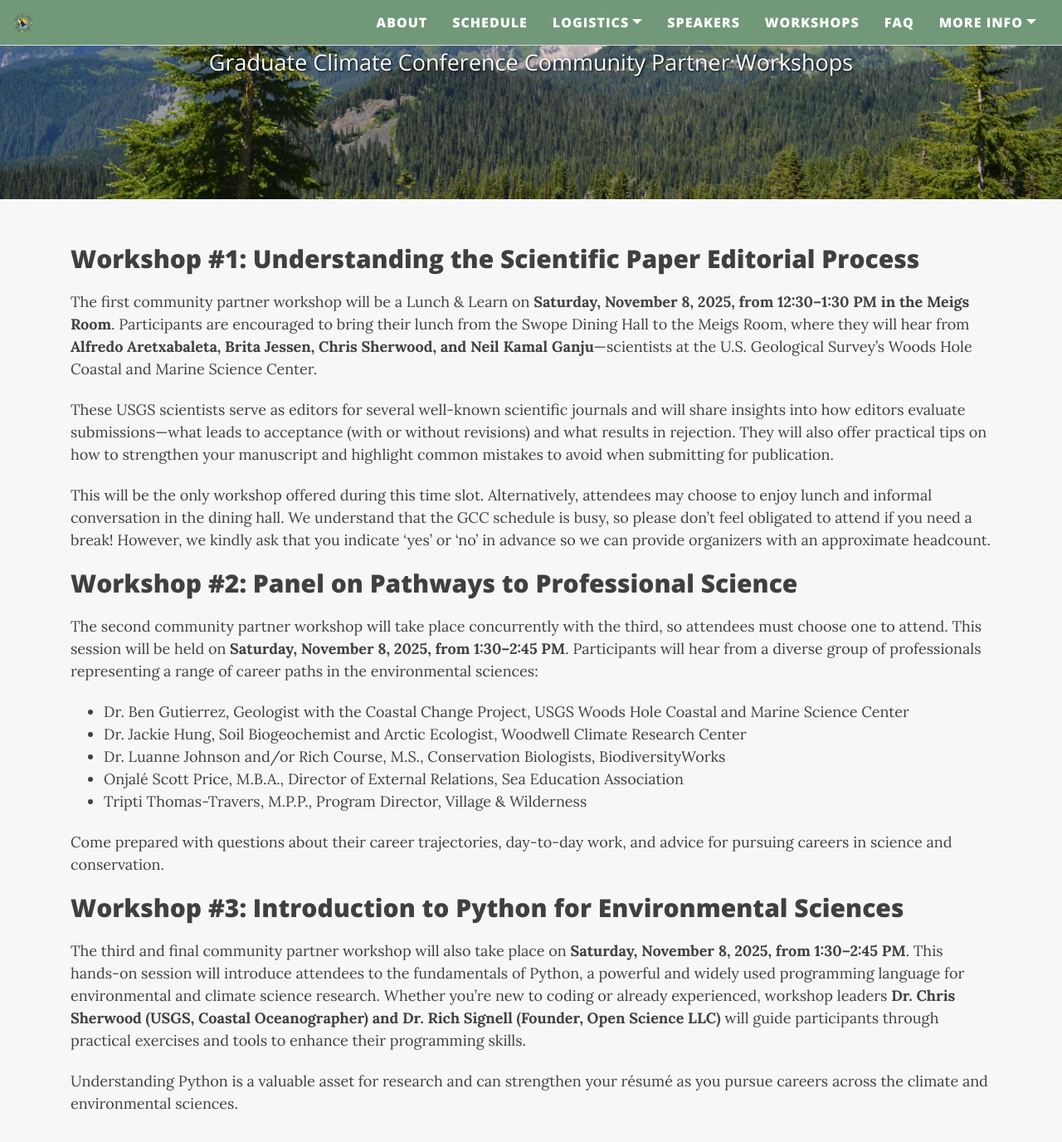
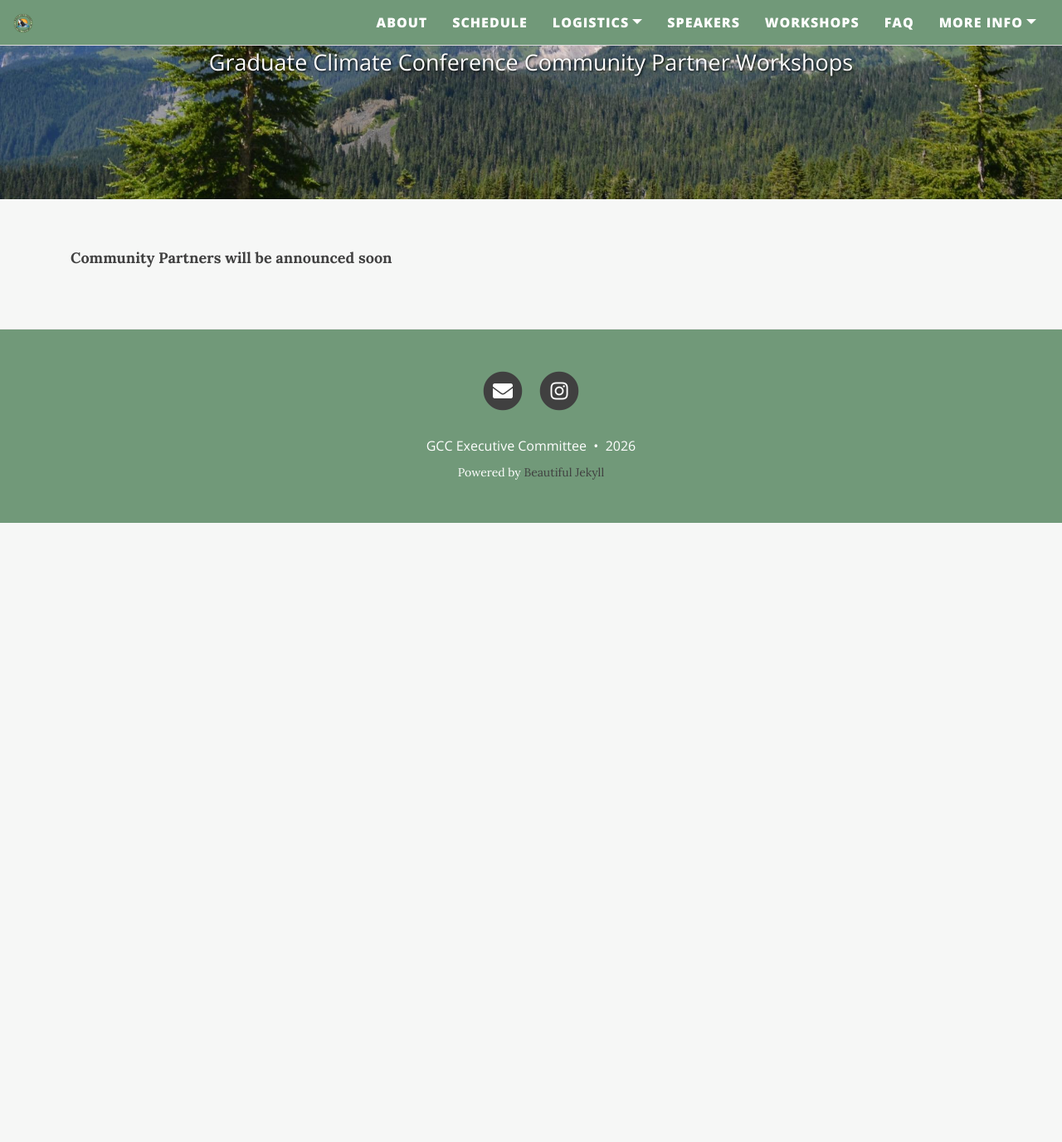
Before and after one commit to graduateclimateconference/graduateclimateconference.github.io, a Jekyll site: the page built from commpartners.md, in a window 1280 px wide and 1400 px high, scrolled down 305 px. Shown: the top 1376 px of the window at 83% size. Built offline with Jekyll 4.4.1, drawn with Linux system fonts in a browser that asks for light colours; nearby versions of some CDN libraries; after the commit the page ends 935 px from its top, so only the background shows below that.

Commit message:
commpartners.md

```diff
--- a/commpartners.md
+++ b/commpartners.md
@@ -3,8 +3,9 @@
 title: Community Partners
 subtitle: Graduate Climate Conference Community Partner Workshops
 ---
+__Community Partners will be announced soon__
 
-## Workshop #1: Understanding the Scientific Paper Editorial Process
+<!-- ## Workshop #1: Understanding the Scientific Paper Editorial Process
 The first community partner workshop will be a Lunch & Learn on __Saturday, November 8, 2025, from 12:30–1:30 PM in the Meigs Room__. Participants are encouraged to bring their lunch from the Swope Dining Hall to the Meigs Room, where they will hear from __Alfredo Aretxabaleta, Brita Jessen, Chris Sherwood, and Neil Kamal Ganju__—scientists at the U.S. Geological Survey’s Woods Hole Coastal and Marine Science Center.
 
 These USGS scientists serve as editors for several well-known scientific journals and will share insights into how editors evaluate submissions—what leads to acceptance (with or without revisions) and what results in rejection. They will also offer practical tips on how to strengthen your manuscript and highlight common mistakes to avoid when submitting for publication.
@@ -24,4 +25,4 @@
 ## Workshop #3: Introduction to Python for Environmental Sciences
 The third and final community partner workshop will also take place on __Saturday, November 8, 2025, from 1:30–2:45 PM__. This hands-on session will introduce attendees to the fundamentals of Python, a powerful and widely used programming language for environmental and climate science research. Whether you’re new to coding or already experienced, workshop leaders __Dr. Chris Sherwood (USGS, Coastal Oceanographer) and Dr. Rich Signell (Founder, Open Science LLC)__ will guide participants through practical exercises and tools to enhance their programming skills.
 
-Understanding Python is a valuable asset for research and can strengthen your résumé as you pursue careers across the climate and environmental sciences.
+Understanding Python is a valuable asset for research and can strengthen your résumé as you pursue careers across the climate and environmental sciences. -->
```
